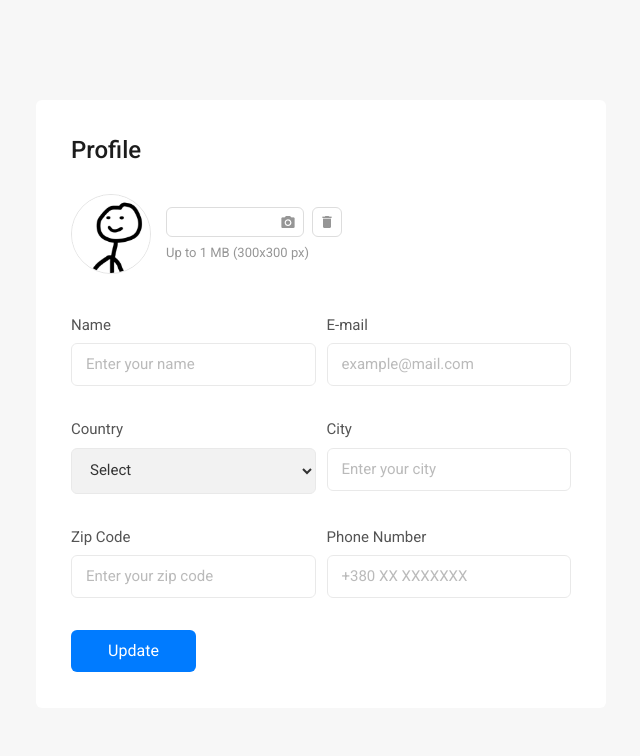
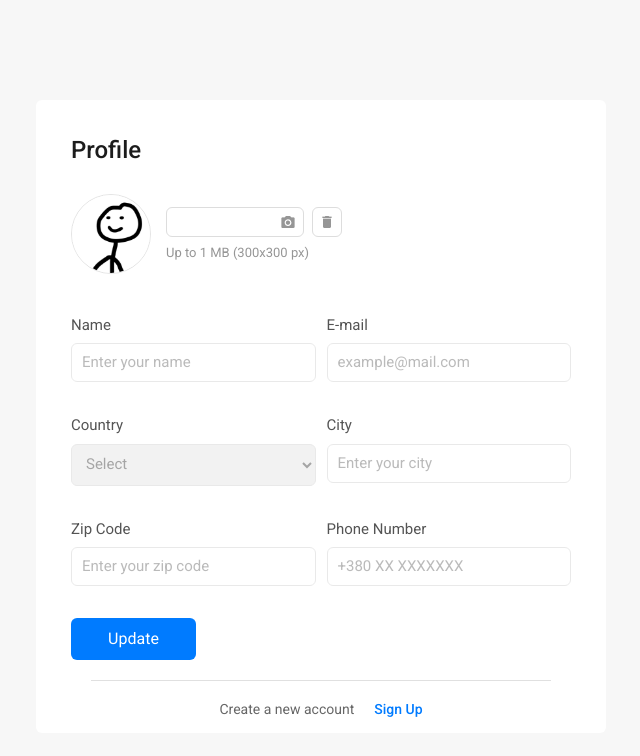
Before and after one commit to danweqqs/hw_beetroot, a plain HTML site: page index_profile.html in a window 1280 px wide. Shown: the whole page, without its empty margins (319-959 px from the left). Drawn offline with Linux system fonts and the light colour scheme.

Commit message:
style radiobuttons

```diff
--- a/css/style.css
+++ b/css/style.css
@@ -92,7 +92,7 @@ body {
 
 input,
 select {
-    padding: 12px 14px;
+    padding: 10px 34px 10px 10px;
     border-radius: 6px;
     border: 1px solid #E4E4E4;
     outline: none;
@@ -101,8 +101,15 @@ select {
     opacity: 0.8;
 }
 
-select option[value=""] {
-  color: rgba(0,0,0,0.4); /* плейсхолдер напівпрозорий */
+select:required:invalid {
+    color: rgba(0, 0, 0, 0.4);
+}
+
+select option {
+    color: #000;
+    /* чорний текст */
+    background: #fff;
+    /* білий фон */
 }
 
 input::placeholder {
@@ -130,7 +137,7 @@ select:focus {
 
 .gender label {
     display: flex;
-    align-items: center;
+    place-items: center;
     cursor: pointer;
     font-size: 15px;
 }
@@ -264,7 +271,7 @@ hr {
 }
 
 .photo-note {
-  margin-top: 9px;
-  font-size: 13px;
-  color: #969696;
+    margin-top: 9px;
+    font-size: 13px;
+    color: #969696;
 }
--- a/index_profile.html
+++ b/index_profile.html
@@ -85,7 +85,11 @@
                     <div class="row">
                         <button type="submit" class="btn btn_min">Update</button>
                     </div>
-
+                    <hr>
+                    <div class="form-footer login-footer">
+                        <span>Create a new account</span>
+                        <a href="./index.html">Sign Up</a>
+                    </div>
                 </form>
             </div>
         </section>
```
Also changed, not shown: index.html (+1 -1 lines).
